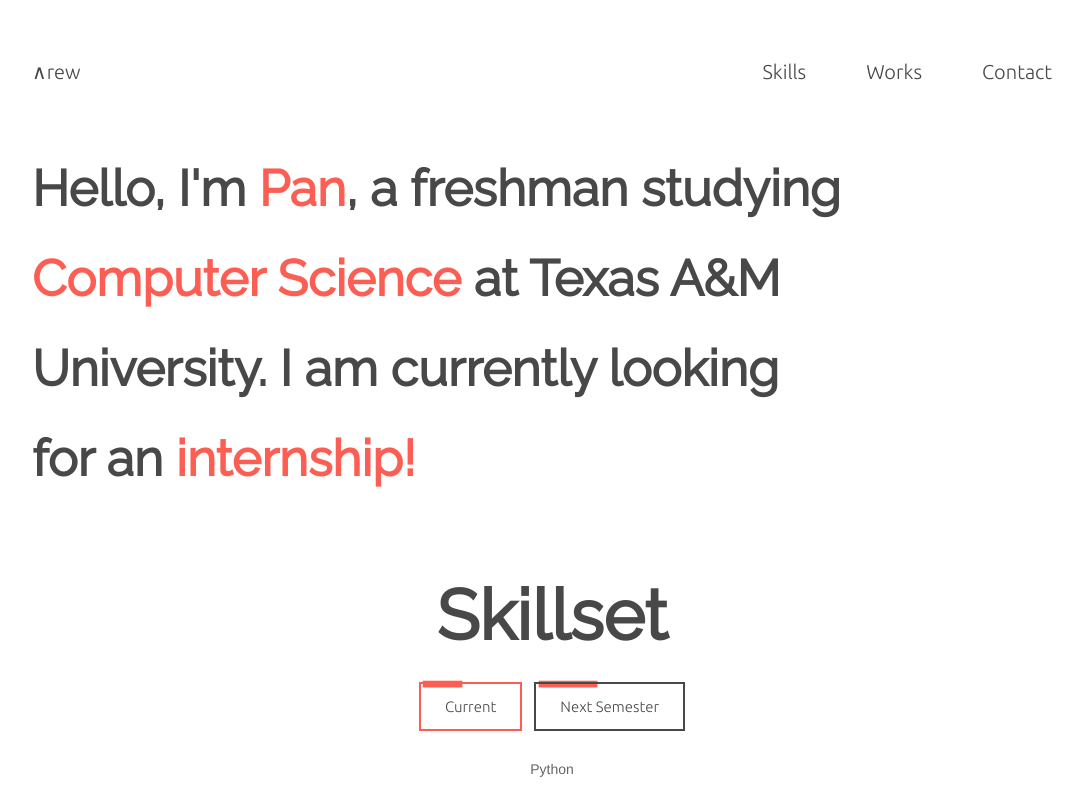
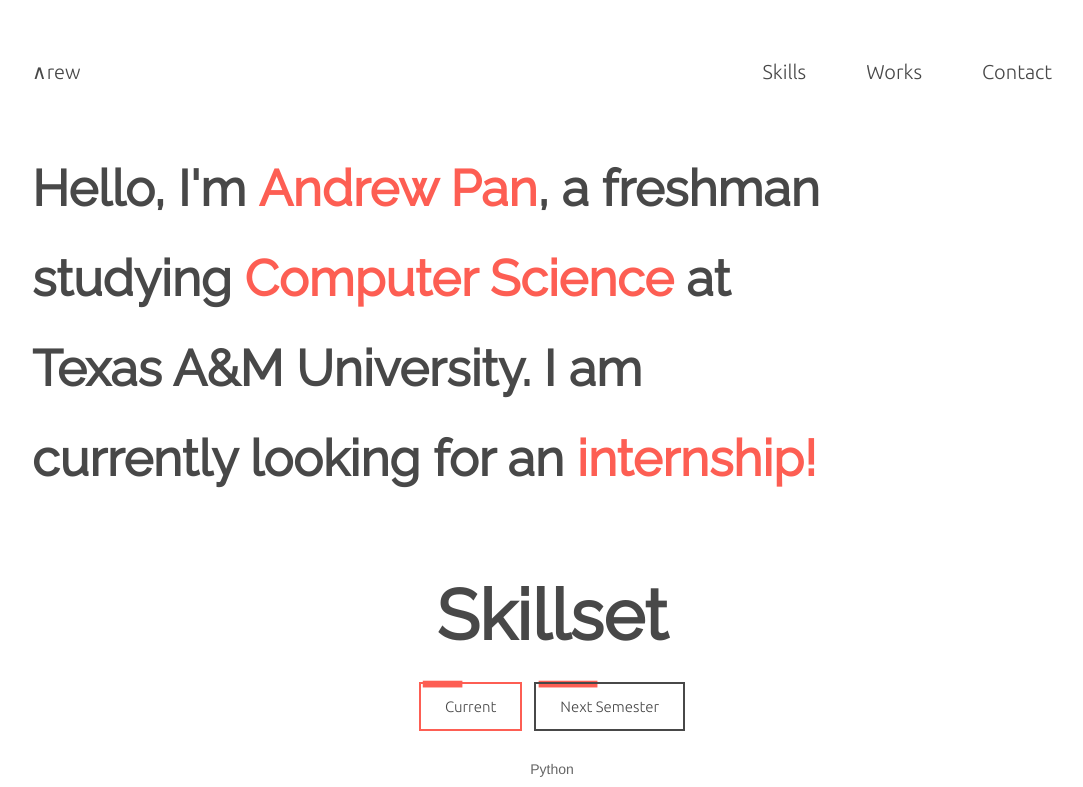
Before and after one commit to pannyandrew/pannyport, a React (Create React App) app: page / in a window 1280 px wide. Shown: the top 787 px of the page, without its empty margins (88-1171 px from the left). Built offline with nearby package versions, Linux system fonts and the light colour scheme.

Commit message:
some other commit

```diff
--- a/src/navbar.js
+++ b/src/navbar.js
@@ -187,7 +187,7 @@ class NavBar extends Component {
 
         <div id="bodyText">
           <h1>
-            Hello, I'm <h2 id="coloredText"> Pan</h2>, a freshman studying
+            Hello, I'm <h2 id="coloredText">Andrew Pan</h2>, a freshman studying
             <h2 id="coloredText"> Computer Science</h2> at Texas A&M University.
             I am currently looking for an <hi id="coloredText">internship!</hi>
           </h1>
```
